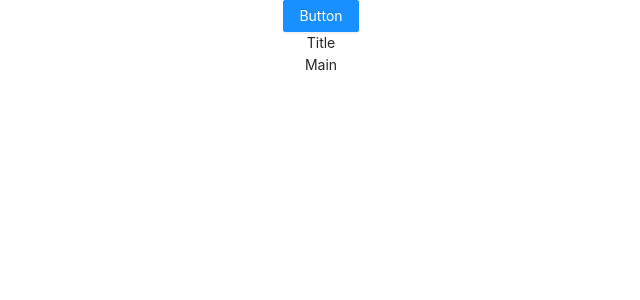
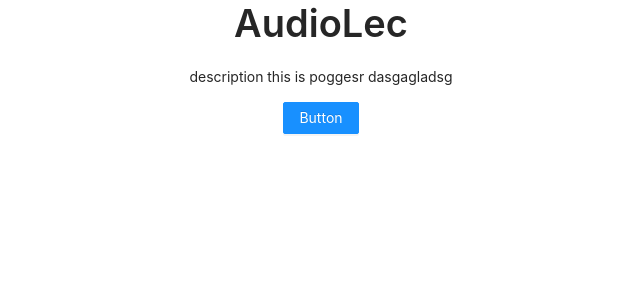
Before and after one commit to hadialhakeem/audiolec, a React (Create React App) app: page / in a window 1280 px wide. Shown: the top 300 px of the page, without its empty margins (319-959 px from the left). Built offline with nearby package versions, Linux system fonts and the light colour scheme.

Commit message:
added title and description

```diff
--- a/src/App.js
+++ b/src/App.js
@@ -2,13 +2,14 @@ import React from 'react';
 import { Button } from 'antd';
 import './App.css';
 import Main from "./components/Main";
-import Title from "./components/Title";
+import Header from "./components/Title";
 
 const App = () => (
     <div className="App">
+        <Header />
+        <Main />
         <Button type="primary">Button</Button>
-        <Title />
-        <Main />
+
     </div>
 );
 
--- a/src/components/Main.js
+++ b/src/components/Main.js
@@ -1,4 +1,10 @@
 import React from 'react';
+import { Typography, Switch } from 'antd';
+
+const { Paragraph, Text } = Typography;
+
+
+
 
 class Main extends React.Component {
     constructor(props) {
@@ -9,7 +15,10 @@ class Main extends React.Component {
     render() {
         return (
             <div>
-                Main
+                <Paragraph>
+                description this  is poggesr
+                dasgagladsg
+                </Paragraph>
             </div>
         )
     }
--- a/src/components/Title.js
+++ b/src/components/Title.js
@@ -1,6 +1,9 @@
 import React from 'react';
+import { Typography } from 'antd';
 
-class Title extends React.Component {
+const { Title } = Typography;
+
+class Header extends React.Component {
     constructor(props) {
         super(props);
         this.state = {};
@@ -9,10 +12,10 @@ class Title extends React.Component {
     render() {
         return (
             <div>
-                Title
+                <Title>AudioLec</Title>
             </div>
         )
     }
 }
 
-export default Title;
+export default Header;
```
